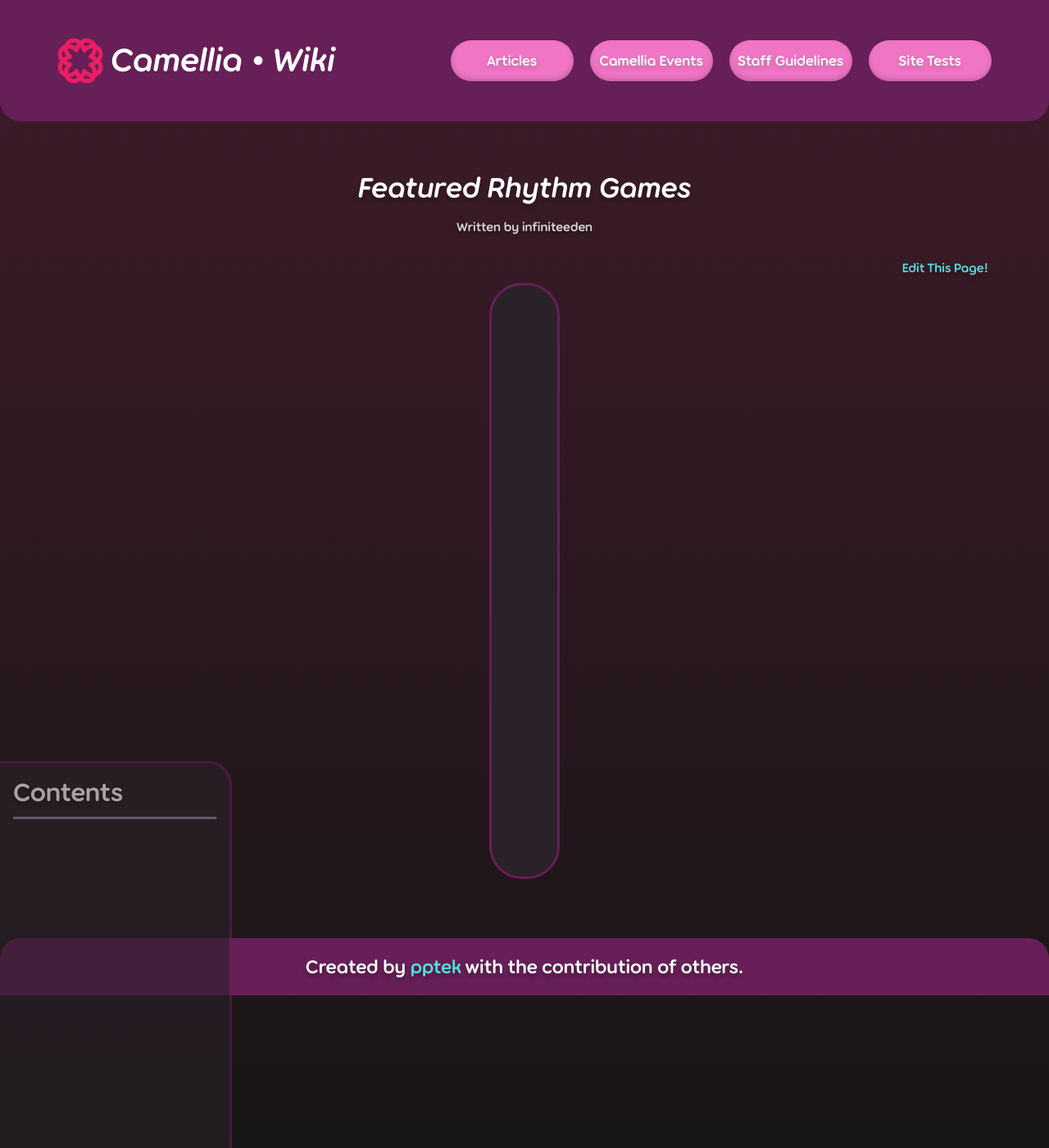
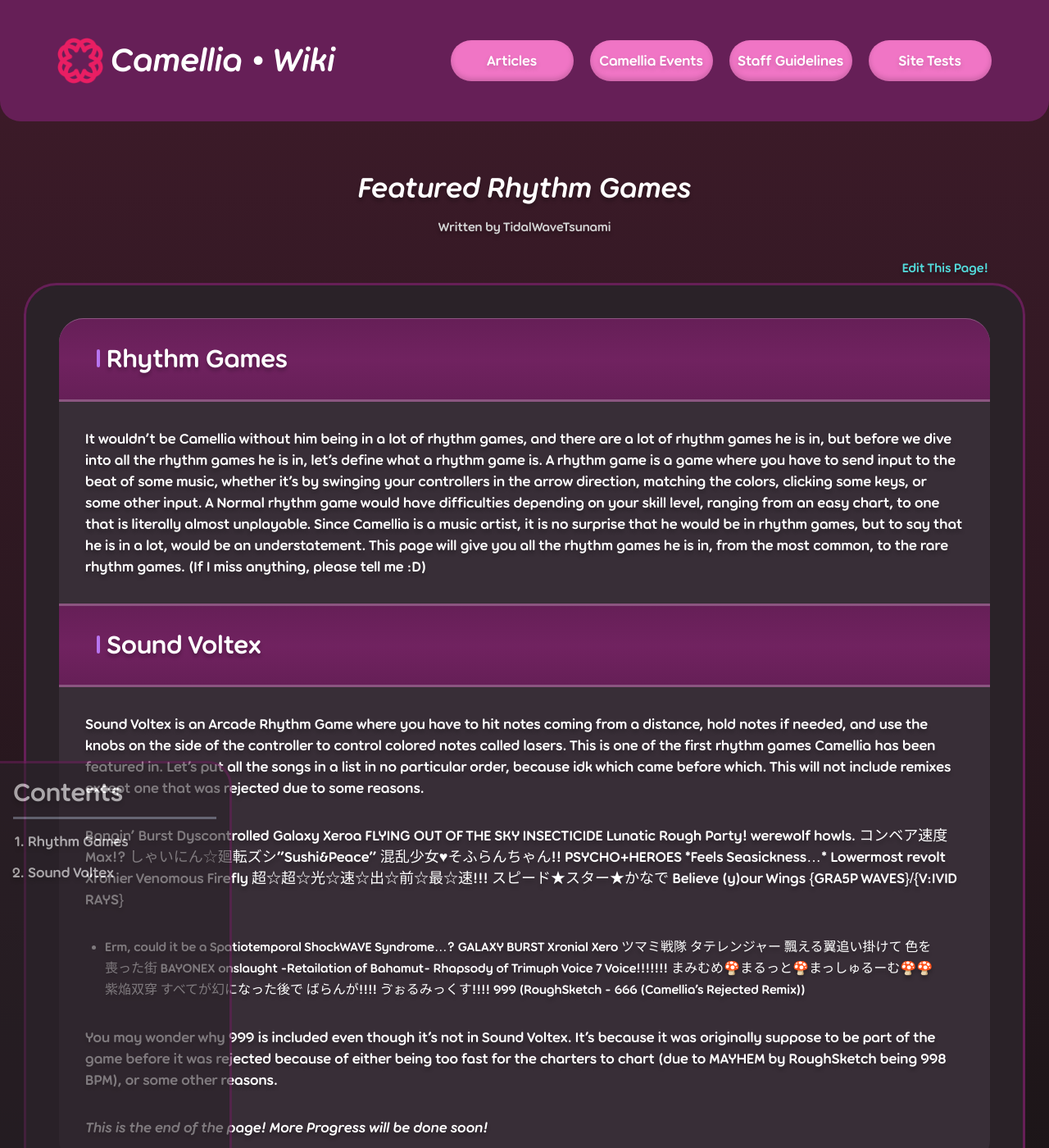
Before and after one commit to CamelliaCommunity/Wiki, a Jekyll site: the page built from _posts/2023-11-22-featuredgames.md, in a window 1280 px wide and 1400 px high. Shown: the whole window at 82% size. Built offline with Jekyll 4.4.1, drawn with Linux system fonts in a browser that asks for light colours.

Commit message:
Added SDVX to the Rhythm Game list and started the Rhythm Game List!
NITROUS CANNON

```diff
--- a/_posts/2023-11-22-featuredgames.md
+++ b/_posts/2023-11-22-featuredgames.md
@@ -3,6 +3,51 @@
 title: Featured Rhythm Games
 date: 2023-11-22 17:04 -0600
 category: posts
-author: infiniteeden
+author: TidalWaveTsunami
 description: This is where we will talk about Camellia's featuring in rhythm games.
 ---
+
+## Rhythm Games
+
+It wouldn't be Camellia without him being in a lot of rhythm games, and there are a lot of rhythm games he is in, but before we dive into all the rhythm games he is in, let's define what a rhythm game is. A rhythm game is a game where you have to send input to the beat of some music, whether it's by swinging your controllers in the arrow direction, matching the colors, clicking some keys, or some other input. A Normal rhythm game would have difficulties depending on your skill level, ranging from an easy chart, to one that is literally almost unplayable. Since Camellia is a music artist, it is no surprise that he would be in rhythm games, but to say that he is in a lot, would be an understatement. This page will give you all the rhythm games he is in, from the most common, to the rare rhythm games. (If I miss anything, please tell me :D)
+
+## Sound Voltex
+
+Sound Voltex is an Arcade Rhythm Game where you have to hit notes coming from a distance, hold notes if needed, and use the knobs on the side of the controller to control colored notes called lasers. This is one of the first rhythm games Camellia has been featured in. Let's put all the songs in a list in no particular order, because idk which came before which. This will not include remixes except one that was rejected due to some reasons.
+
+Bangin' Burst
+Dyscontrolled Galaxy
+Xeroa
+FLYING OUT OF THE SKY
+INSECTICIDE
+Lunatic Rough Party!
+werewolf howls.
+コンベア速度Max!? しゃいにん☆廻転ズシ"Sushi&Peace"
+混乱少女♥そふらんちゃん!!
+PSYCHO+HEROES
+*Feels Seasickness...\*
+Lowermost revolt
+Xronier
+Venomous Firefly
+超☆超☆光☆速☆出☆前☆最☆速!!! スピード★スター★かなで
+Believe (y)our Wings {GRA5P WAVES}/{V:IVID RAYS}
+* Erm, could it be a Spatiotemporal ShockWAVE Syndrome...?
+GALAXY BURST
+Xronial Xero
+ツマミ戦隊 タテレンジャー
+飄える翼追い掛けて
+色を喪った街
+BAYONEX
+onslaught -Retailation of Bahamut-
+Rhapsody of Trimuph
+Voice 7 Voice!!!!!!!
+まみむめ🍄まるっと🍄まっしゅるーむ🍄🍄
+紫焔双穿
+すべてが幻になった後で
+ばらんが!!!!
+ゔぉるみっくす!!!!
+999 (RoughSketch - 666 (Camellia's Rejected Remix))
+
+You may wonder why 999 is included even though it's not in Sound Voltex. It's because it was originally suppose to be part of the game before it was rejected because of either being too fast for the charters to chart (due to MAYHEM by RoughSketch being 998 BPM), or some other reasons.
+
+*This is the end of the page! More Progress will be done soon!*
```
